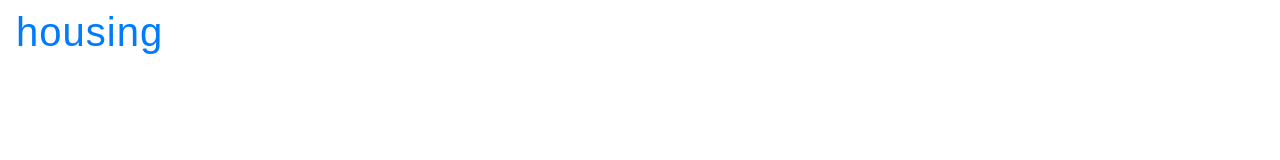
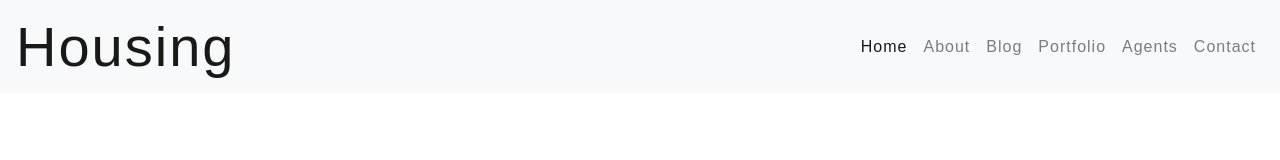
Before and after one commit to nhatnv6767/housing, a website built with Parcel: page index.html in a window 1280 px wide. Built offline with nearby package versions, Linux system fonts and the light colour scheme.

Commit message:
Header navigation

```diff
--- a/css/index.css
+++ b/css/index.css
@@ -13,6 +13,7 @@ html {
   /* 1rem = 16px */
   font-size: 16px;
   scroll-behavior: smooth;
+  background: #fff;
 }
 
 body {
@@ -21,3 +22,22 @@ body {
   background-color: white;
   letter-spacing: 1px;
 }
+
+h1, h2, h3, h4, h5, h6 {
+  margin: 0;
+  padding: 0;
+  letter-spacing: 1px;
+}
+
+ul {
+  margin: 0;
+  padding: 0;
+}
+
+h1 a.navbar-brand {
+  font-size: 3.5rem;
+  color: #fff;
+  text-transform: capitalize;
+  font-weight: 300;
+  letter-spacing: 2px;
+}
--- a/index.html
+++ b/index.html
@@ -15,20 +15,37 @@
 <!--HEADER-->
 <header>
   <!--  NAVIGATION-->
-  <nav class="navbar navbar-default navbar-fixed-top top-nav-collapse">
-    <div class="navbar-header page-scroll">
-      <h1><a href="index.html">hous<span>ing</span></a></h1>
-    </div>
-    <div class="collapse navbar-collapse navbar-ex1-collapse">
-      <ul class="nav navbar-nav navbar-right">
-        <li class="hidden"><a class="page-scroll" href="#page-top"></a></li>
-        <li><a class="page-scroll" href="#home">Home</a></li>
-        <li><a class="page-scroll scroll" href="#about">About</a></li>
-        <li><a class="page-scroll scroll" href="#blog">Blog</a></li>
-        <li><a class="page-scroll scroll" href="#portfolio">Portfolio</a></li>
-        <li><a class="page-scroll scroll" href="#agents">Agents</a></li>
-        <li><a class="page-scroll scroll" href="#contact">Contact</a></li>
+  <nav class="navbar navbar-expand-lg navbar-light bg-light">
+    <h1><a class="navbar-brand" href="index.html">hous<span>ing</span></a></h1>
+    <button class="navbar-toggler" type="button" data-toggle="collapse" data-target="#navbarSupportedContent"
+            aria-controls="navbarSupportedContent" aria-expanded="false" aria-label="Toggle navigation">
+      <span class="navbar-toggler-icon"></span>
+    </button>
+
+    <div class="collapse navbar-collapse" id="navbarSupportedContent">
+      <ul class="navbar-nav ml-auto">
+        <li class="nav-item active">
+          <a class="nav-link" href="#home">Home</a>
+        </li>
+        <li class="nav-item">
+          <a class="nav-link" href="#about">About</a>
+        </li>
+        <li class="nav-item">
+          <a class="nav-link" href="#blog">Blog</a>
+        </li>
+        <li class="nav-item">
+          <a class="nav-link" href="#portfolio">Portfolio</a>
+        </li>
+        <li class="nav-item">
+          <a class="nav-link" href="#agents">Agents</a>
+        </li>
+        <li class="nav-item">
+          <a class="nav-link" href="#contact">Contact</a>
+        </li>
+
+
       </ul>
+
     </div>
   </nav>
 </header>
```
